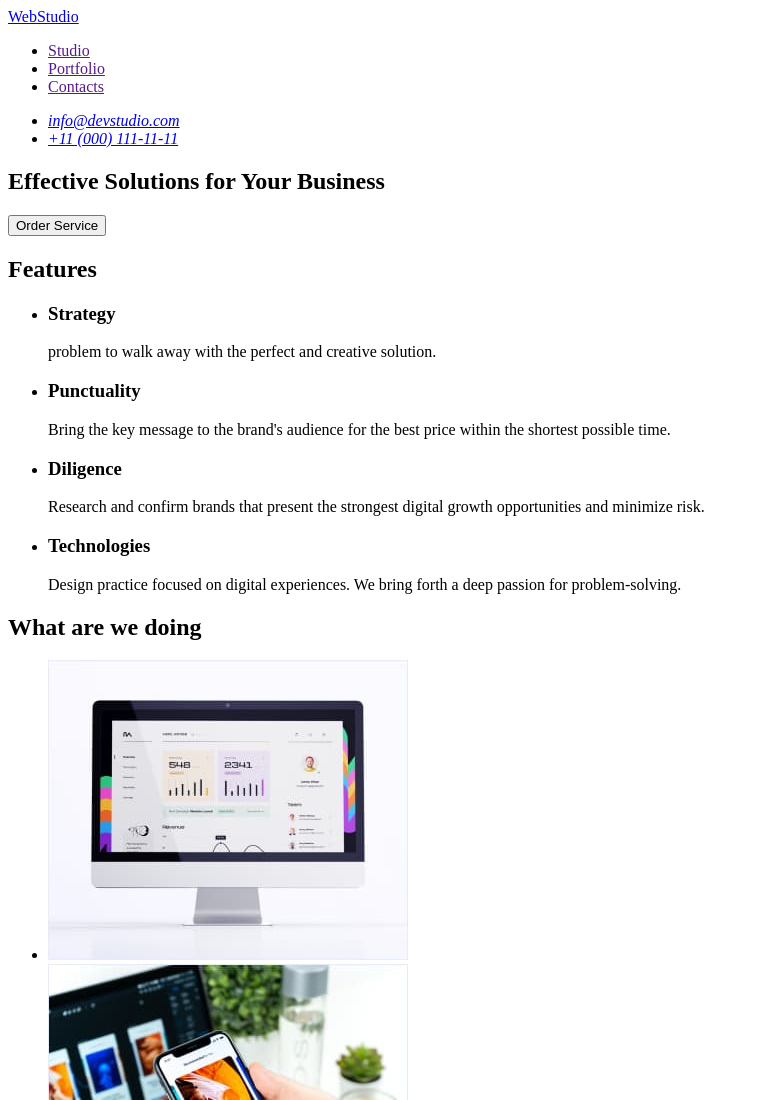
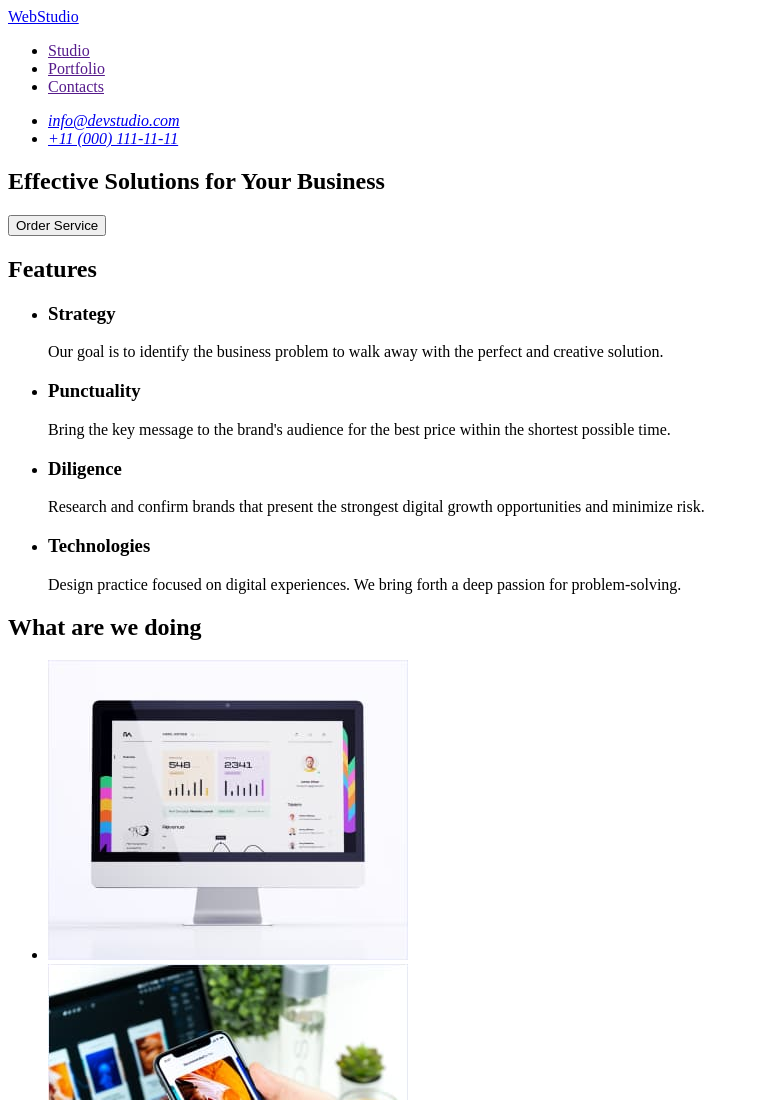
Before and after one commit to LiudmylaSK/goit-markup-hw-01, a plain HTML site: page index.html in a window 1280 px wide. Shown: the top 1100 px of the page, without its empty margins (0-759 px from the left). Drawn offline with Linux system fonts and the light colour scheme.

Commit message:
Update index.html

```diff
--- a/index.html
+++ b/index.html
@@ -44,7 +44,8 @@
             <ul>
                 <li>
                     <h3>Strategy</h3>
-                    <p>problem to walk away with the perfect and creative solution.</p>
+                    <p>Our goal is to identify the business
+                        problem to walk away with the perfect and creative solution.</p>
                 </li>
                 <li>
                     <h3>Punctuality</h3>
```
